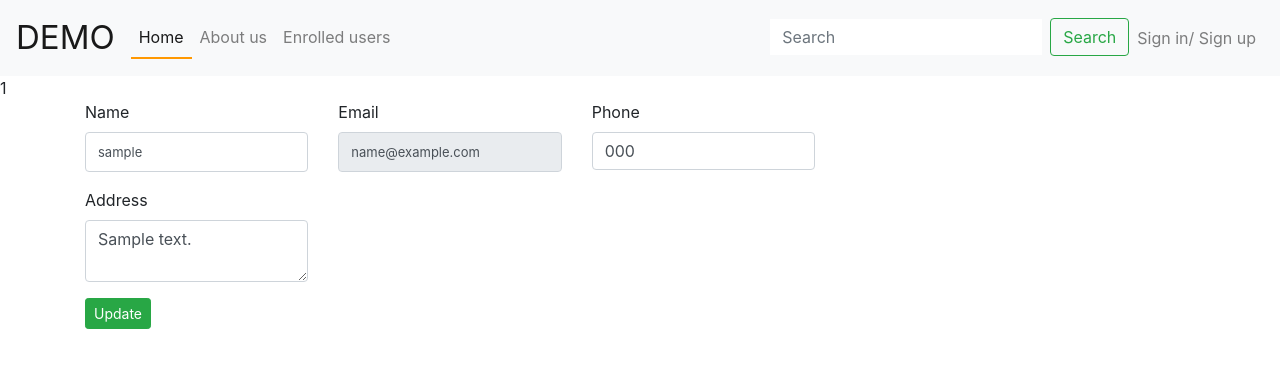
After one commit to nitinmehra/python, a Django app: page /user_edit/1 in a window 1280 px wide. The commit adds this page. Shown: the top 368 px of the page. Run offline with Django 3.2, Linux system fonts and the light colour scheme; tables that the repository leaves empty hold one stand-in row (values such as "Sample post"); some libraries are stand-ins or nearby versions.

Commit message:
user edit

```diff
--- a/myproject/myapp/decorators.py
+++ b/myproject/myapp/decorators.py
@@ -13,11 +13,11 @@ def check_user_login(function):
             raise PermissionDenied
     return wrapper
 
-def check_user_not_login(view_func):
+def user_not_login(view_func):
     def wrapper(request, *args, **kwargs):
-        if request.session.user_id == '':
+        if 'user_id' not in request.session:
             return view_func(request, *args, **kwargs)
         else:
             #raise PermissionDenied
-            return render(request, "index")
+            return redirect('index')
     return wrapper
--- a/myproject/myapp/urls.py
+++ b/myproject/myapp/urls.py
@@ -9,4 +9,6 @@ urlpatterns = [
     path('users_list', views.users_list, name='users_list'),
     path('user_login', views.user_login, name='user_login'),
     path('logout', views.logout, name='logout'),
+    path('user_edit/<int:id>', views.user_edit, name='user_edit'),
+    #path('user_update/<int:id>', views.user_update, name='user_update'),
 ]
--- a/myproject/myapp/views.py
+++ b/myproject/myapp/views.py
@@ -4,7 +4,7 @@ from django.template import loader
 import json
 import hashlib
 from myapp.models import Users
-from django.contrib.auth.decorators import check_user_not_login
+from .decorators import user_not_login
 from .forms import EnromentForm
 from django.core.exceptions import ObjectDoesNotExist, MultipleObjectsReturned
 
@@ -18,10 +18,9 @@ def about_us(request):
 	context = {'latest_question_list': 'latest_question_list'}
 	return render(request, "about_us.html", context)
 
-@check_user_not_login
+@user_not_login
 def user_enrollment(request):
 	# if this is a POST request we need to process the form data
-	print(request)
 	if request.method == 'POST':
 		# create a form instance and populate it with data from the request:
 		form = EnromentForm(request.POST)
@@ -42,12 +41,6 @@ def user_enrollment(request):
 	else:
 		form = EnromentForm()
 		return render(request, "enrollment-form.html", {'form' : form})
-
-
-def users_list(request):
-	template = loader.get_template('users_list.html')
-	fetch_users = Users.objects.all()
-	return HttpResponse(template.render({'users_list' : fetch_users}, request))
 
 def user_login(request):
 	response_data = {'code' : 0, 'status' : 'fail', 'msg' : request}
@@ -75,6 +68,26 @@ def check_credentials(email, password):
 		user_ob = False
 	return user_ob
 
+
+def users_list(request):
+	template = loader.get_template('users_list.html')
+	fetch_users = Users.objects.all()
+	return HttpResponse(template.render({'users_list' : fetch_users}, request))
+
+
+def user_edit(request, id):
+	user_details = Users.objects.get(id=id)
+	return render(request,'user_edit.html', {'user_details':user_details})
+
+"""def user_update(request, id):
+	user_details = Users.objects.get(id=id)
+    form = EnromentForm(request.POST)
+    if form.is_valid():
+        form.save()
+        return redirect("/user_list")
+    return render(request, 'user_edit.html', {'user_details': user_details})   """
+
+
 def logout(request):
 	del request.session['user_id']
 	del request.session['user_name']
--- a/myproject/templates/navbar.html
+++ b/myproject/templates/navbar.html
@@ -13,7 +13,7 @@
 				<a class="nav-link" href="{% url 'about_us' %}">About us</a>
 			</li>
 			<li class="nav-item">
-				<a class="nav-link" href="{% url 'users_list' %}">Enrolled users</a>
+				<a class="nav-link" href="users_list">Enrolled users</a>
 			</li>
 
 			<!-- <li class="nav-item dropdown">
--- /dev/null
+++ b/myproject/templates/user_edit.html
@@ -0,0 +1,46 @@
+{% include 'header.html' %}
+{{user_details.id}}
+<div class="container">
+	<div class="row">
+		<div class="col-sm-8">
+			<form name="user_edit" id="user_edit" action="user_update" method="post">
+				{% csrf_token %}
+				<!-- <input type="hidden" name="formname" value="create_user"> -->
+				<div class="row">
+					<div class="col-sm-4">
+						<div class="form-group">
+							<label for="name">Name</label>
+							<input type="text" name="name" id="name" value="{{user_details.user_name}}" class="form-control" required>
+						</div>
+					</div>
+					<div class="col-sm-4">
+						<div class="form-group">
+							<label for="email">Email</label>
+							<input type="email" name="email" id="email" value="{{user_details.user_email}}" class="form-control" readonly="readonly" required>
+						</div>
+					</div>
+					<div class="col-sm-4">
+						<div class="form-group">
+							<label for="phone">Phone</label>
+							<input type="number" name="phone" id="phone" value="{{user_details.user_phone}}" class="form-control" required>
+						</div>
+					</div>
+					<div class="col-sm-4">
+						<div class="form-group">
+							<label for="address">Address</label>
+							<textarea name="address" id="address" value="" class="form-control">{{user_details.user_address}}</textarea>
+						</div>
+					</div>
+					<div class="col-sm-12">
+						<div class="form-group">
+							<input type="submit" name="submit_button" id="submit_buttons" value="Update" class="btn btn-success btn-sm">
+						</div>
+					</div>
+				</div>
+			</form>
+		</div>
+	</div>
+</div>
+
+
+{% include 'footer.html' %}
--- a/myproject/templates/users_list.html
+++ b/myproject/templates/users_list.html
@@ -13,6 +13,7 @@
 						<th>Phone</th>
 						<th>Email</th>
 						<th>Password</th>
+						<th>Action</th>
 					</thead>
 					<tbody>
 						{% for user in users_list %}
@@ -22,6 +23,7 @@
 								<td>{{user.user_phone}}</td>
 								<td>{{user.user_email}}</td>
 								<td>{{user.user_password}}</td>
+								<td><a href="user_edit/{{user.id}}">edit</a></td>
 							</tr>
 						{% endfor %}
 					</tbody>
```
